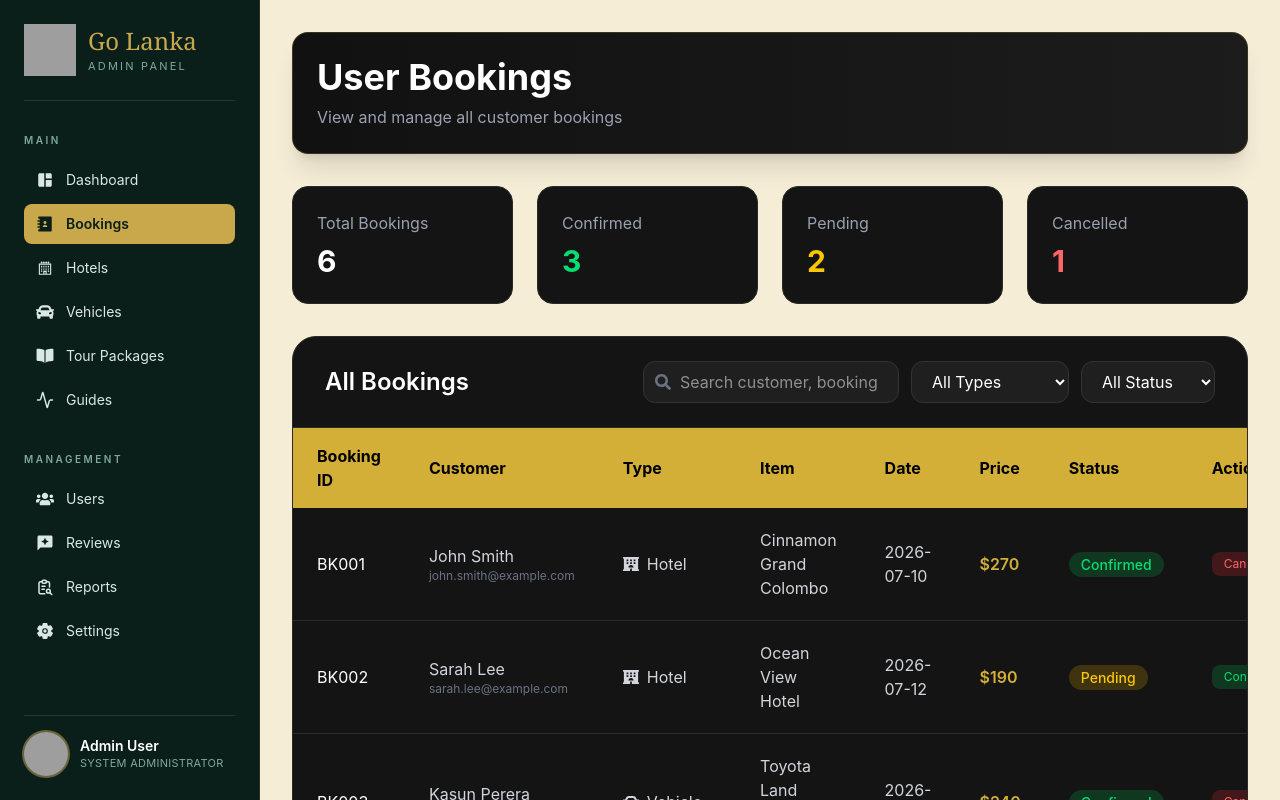
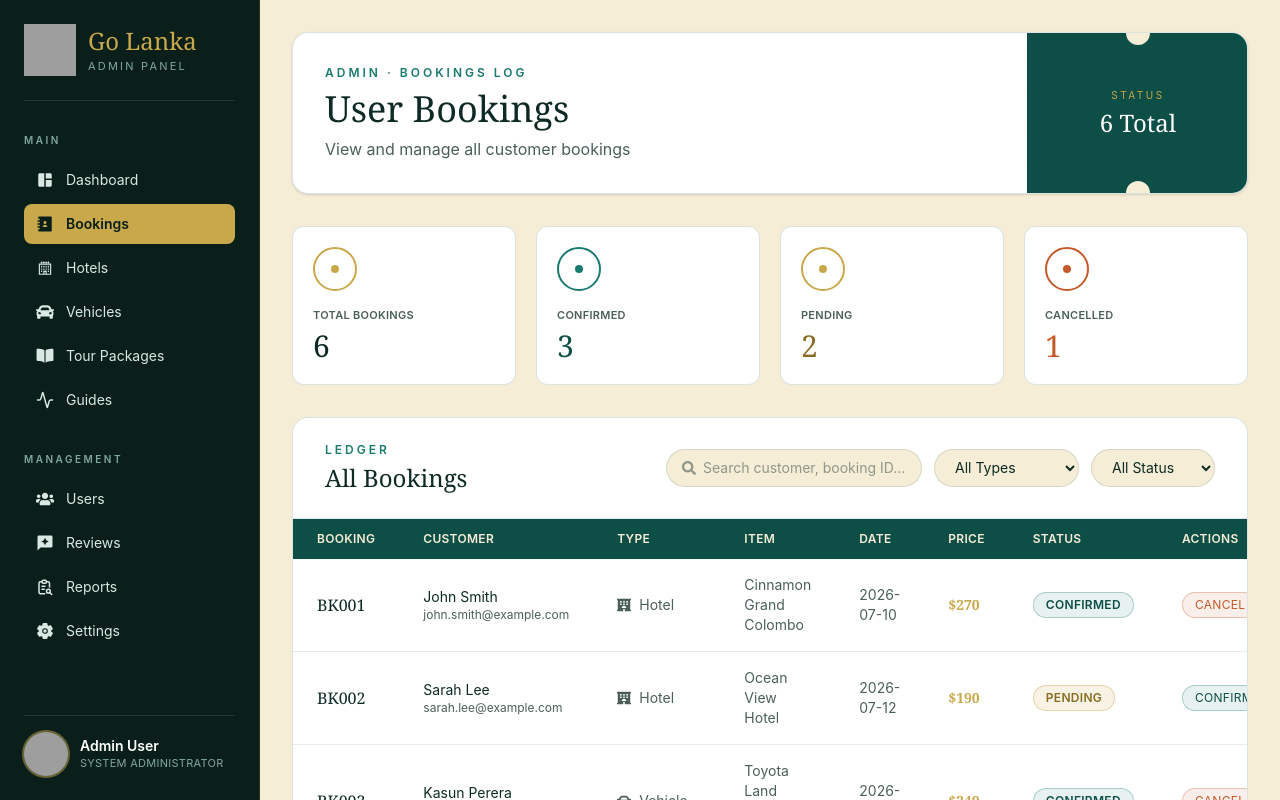
Before and after one commit to Y-Dilshan/Tourism-Management-System, a React (Vite) app in the folder tm_frontend/: page /admin/bookings in a window 1280 px wide. Shown: the top 800 px of the page. Built offline with nearby package versions, Linux system fonts and the light colour scheme; grey boxes are pictures that could not be loaded.

Commit message:
changed admin bookings page ui design

```diff
--- a/tm_frontend/src/pages/admin/adminBookings.jsx
+++ b/tm_frontend/src/pages/admin/adminBookings.jsx
@@ -78,10 +78,11 @@ export default function AdminBookings() {
     "Activity": <FaHiking />,
   };
 
+  // Pill-style status, matching the dashboard's "Confirmed / Pending" ledger badges
   const statusStyle = {
-    "Confirmed": "bg-green-500/20 text-green-400",
-    "Pending": "bg-yellow-500/20 text-yellow-400",
-    "Cancelled": "bg-red-500/20 text-red-400",
+    "Confirmed": "bg-[#1A7A6E]/10 text-[#0D4F46] border-[#1A7A6E]/30",
+    "Pending": "bg-[#C9A84C]/15 text-[#8A6D22] border-[#C9A84C]/40",
+    "Cancelled": "bg-[#C45A2A]/10 text-[#C45A2A] border-[#C45A2A]/30",
   };
 
   const filteredBookings = bookings.filter((b) => {
@@ -109,55 +110,81 @@ export default function AdminBookings() {
 
   return (
     <div>
-      {/* Header */}
-      <div className="bg-gradient-to-r from-[#111111] to-[#1C1C1C] border border-[#D4AF37]/20 rounded-2xl shadow-xl p-6 mb-8 flex justify-between items-center">
-        <div>
-          <h1 className="text-4xl font-bold text-white"> User Bookings </h1>
-          <p className="text-gray-400 mt-2"> View and manage all customer bookings </p>
+      {/* Header — boarding-pass style */}
+      <div className="relative flex bg-white rounded-2xl border border-[#0D4F46]/15 shadow-sm overflow-hidden mb-8">
+        <div className="flex-1 p-8">
+          <p className="uppercase tracking-[0.25em] text-xs text-[#1A7A6E] font-semibold mb-2"> Admin · Bookings Log </p>
+          <h1 className="font-serif text-4xl text-[#0D2A24]"> User Bookings </h1>
+          <p className="text-[#4B5F59] mt-2"> View and manage all customer bookings </p>
+        </div>
+
+        <div className="relative flex flex-col items-center justify-center px-10 border-l-2 border-dashed border-[#0D4F46]/25 bg-[#0D4F46] min-w-[220px]">
+          <div className="absolute -top-3 left-1/2 -translate-x-1/2 w-6 h-6 rounded-full bg-[#F5EDD6]"></div>
+          <div className="absolute -bottom-3 left-1/2 -translate-x-1/2 w-6 h-6 rounded-full bg-[#F5EDD6]"></div>
+          <p className="text-[10px] tracking-[0.25em] uppercase text-[#C9A84C]"> Status </p>
+          <p className="font-serif text-2xl text-white mt-1"> {summary.total} Total </p>
         </div>
       </div>
 
-      {/* Summary cards */}
-      <div className="grid grid-cols-1 md:grid-cols-2 lg:grid-cols-4 gap-6 mb-8">
-        <div className="bg-[#141414] p-6 rounded-2xl border border-[#2A2A2A]">
-          <h3 className="text-gray-400">Total Bookings</h3>
-          <p className="text-white text-3xl font-bold mt-2">{summary.total}</p>
+      {/* Summary cards — stamp style */}
+      <div className="grid grid-cols-1 md:grid-cols-2 lg:grid-cols-4 gap-5 mb-8">
+        <div className="bg-white p-5 rounded-xl border border-[#0D4F46]/15">
+          <div className="w-11 h-11 rounded-full border-2 border-[#C9A84C] flex items-center justify-center mb-4">
+            <span className="w-2 h-2 rounded-full bg-[#C9A84C]" />
+          </div>
+          <p className="uppercase tracking-wide text-[11px] text-[#4B5F59] font-semibold">Total Bookings</p>
+          <p className="font-serif text-3xl text-[#0D2A24] mt-1">{summary.total}</p>
         </div>
-        <div className="bg-[#141414] p-6 rounded-2xl border border-[#2A2A2A]">
-          <h3 className="text-gray-400">Confirmed</h3>
-          <p className="text-green-400 text-3xl font-bold mt-2">{summary.confirmed}</p>
+
+        <div className="bg-white p-5 rounded-xl border border-[#0D4F46]/15">
+          <div className="w-11 h-11 rounded-full border-2 border-[#1A7A6E] flex items-center justify-center mb-4">
+            <span className="w-2 h-2 rounded-full bg-[#1A7A6E]" />
+          </div>
+          <p className="uppercase tracking-wide text-[11px] text-[#4B5F59] font-semibold">Confirmed</p>
+          <p className="font-serif text-3xl text-[#0D4F46] mt-1">{summary.confirmed}</p>
         </div>
-        <div className="bg-[#141414] p-6 rounded-2xl border border-[#2A2A2A]">
-          <h3 className="text-gray-400">Pending</h3>
-          <p className="text-yellow-400 text-3xl font-bold mt-2">{summary.pending}</p>
+
+        <div className="bg-white p-5 rounded-xl border border-[#0D4F46]/15">
+          <div className="w-11 h-11 rounded-full border-2 border-[#C9A84C] flex items-center justify-center mb-4">
+            <span className="w-2 h-2 rounded-full bg-[#C9A84C]" />
+          </div>
+          <p className="uppercase tracking-wide text-[11px] text-[#4B5F59] font-semibold">Pending</p>
+          <p className="font-serif text-3xl text-[#8A6D22] mt-1">{summary.pending}</p>
         </div>
-        <div className="bg-[#141414] p-6 rounded-2xl border border-[#2A2A2A]">
-          <h3 className="text-gray-400">Cancelled</h3>
-          <p className="text-red-400 text-3xl font-bold mt-2">{summary.cancelled}</p>
+
+        <div className="bg-white p-5 rounded-xl border border-[#0D4F46]/15">
+          <div className="w-11 h-11 rounded-full border-2 border-[#C45A2A] flex items-center justify-center mb-4">
+            <span className="w-2 h-2 rounded-full bg-[#C45A2A]" />
+          </div>
+          <p className="uppercase tracking-wide text-[11px] text-[#4B5F59] font-semibold">Cancelled</p>
+          <p className="font-serif text-3xl text-[#C45A2A] mt-1">{summary.cancelled}</p>
         </div>
       </div>
 
-      {/* Bookings table */}
-      <div className="bg-[#141414] rounded-3xl border border-[#2A2A2A] overflow-hidden mb-8">
-        <div className="flex flex-col md:flex-row justify-between items-start md:items-center gap-4 px-8 py-6 border-b border-[#2A2A2A]">
-          <h2 className="text-2xl text-white font-semibold"> All Bookings </h2>
+      {/* Bookings table — ledger style */}
+      <div className="bg-white rounded-2xl border border-[#0D4F46]/15 overflow-hidden mb-8">
+        <div className="flex flex-col md:flex-row justify-between items-start md:items-center gap-4 px-8 py-6 border-b border-[#0D4F46]/15">
+          <div>
+            <p className="uppercase tracking-[0.25em] text-xs text-[#1A7A6E] font-semibold"> Ledger </p>
+            <h2 className="font-serif text-2xl text-[#0D2A24] mt-1"> All Bookings </h2>
+          </div>
 
           <div className="flex flex-col md:flex-row gap-3 w-full md:w-auto">
             <div className="relative">
-              <FaSearch className="absolute left-3 top-1/2 -translate-y-1/2 text-gray-500" />
+              <FaSearch className="absolute left-4 top-1/2 -translate-y-1/2 text-[#4B5F59]/60 text-sm" />
               <input
                 type="text"
-                placeholder="Search customer, booking ID..."
+                placeholder="Search customer, booking ID…"
                 value={search}
                 onChange={(e) => setSearch(e.target.value)}
-                className="bg-[#1F1F1F] text-white pl-9 pr-4 py-2 rounded-xl border border-[#333333] outline-none focus:border-[#D4AF37] w-full md:w-64"
+                className="bg-[#F5EDD6] text-[#0D2A24] placeholder-[#4B5F59]/60 pl-9 pr-4 py-2 rounded-full border border-[#0D4F46]/15 outline-none focus:border-[#C9A84C] w-full md:w-64 text-sm"
               />
             </div>
 
             <select
               value={typeFilter}
               onChange={(e) => setTypeFilter(e.target.value)}
-              className="bg-[#1F1F1F] text-white px-4 py-2 rounded-xl border border-[#333333] outline-none focus:border-[#D4AF37]"
+              className="bg-[#F5EDD6] text-[#0D2A24] px-4 py-2 rounded-full border border-[#0D4F46]/15 outline-none focus:border-[#C9A84C] text-sm"
             >
               <option value="All">All Types</option>
               <option value="Hotel">Hotel</option>
@@ -169,7 +196,7 @@ export default function AdminBookings() {
             <select
               value={statusFilter}
               onChange={(e) => setStatusFilter(e.target.value)}
-              className="bg-[#1F1F1F] text-white px-4 py-2 rounded-xl border border-[#333333] outline-none focus:border-[#D4AF37]"
+              className="bg-[#F5EDD6] text-[#0D2A24] px-4 py-2 rounded-full border border-[#0D4F46]/15 outline-none focus:border-[#C9A84C] text-sm"
             >
               <option value="All">All Status</option>
               <option value="Confirmed">Confirmed</option>
@@ -182,52 +209,52 @@ export default function AdminBookings() {
         <div className="overflow-x-auto">
           <table className="w-full">
             <thead>
-              <tr className="bg-[#D4AF37] text-black">
-                <th className="px-6 py-4 text-left">Booking ID</th>
-                <th className="px-6 py-4 text-left">Customer</th>
-                <th className="px-6 py-4 text-left">Type</th>
-                <th className="px-6 py-4 text-left">Item</th>
-                <th className="px-6 py-4 text-left">Date</th>
-                <th className="px-6 py-4 text-left">Price</th>
-                <th className="px-6 py-4 text-left">Status</th>
-                <th className="px-6 py-4 text-left">Actions</th>
+              <tr className="bg-[#0D4F46] text-[#F5EDD6]">
+                <th className="px-6 py-3 text-left text-xs uppercase tracking-wide font-semibold">Booking</th>
+                <th className="px-6 py-3 text-left text-xs uppercase tracking-wide font-semibold">Customer</th>
+                <th className="px-6 py-3 text-left text-xs uppercase tracking-wide font-semibold">Type</th>
+                <th className="px-6 py-3 text-left text-xs uppercase tracking-wide font-semibold">Item</th>
+                <th className="px-6 py-3 text-left text-xs uppercase tracking-wide font-semibold">Date</th>
+                <th className="px-6 py-3 text-left text-xs uppercase tracking-wide font-semibold">Price</th>
+                <th className="px-6 py-3 text-left text-xs uppercase tracking-wide font-semibold">Status</th>
+                <th className="px-6 py-3 text-left text-xs uppercase tracking-wide font-semibold">Actions</th>
               </tr>
             </thead>
 
             <tbody>
               {filteredBookings.length === 0 ? (
                 <tr>
-                  <td colSpan="8" className="px-6 py-10 text-center text-gray-500">
+                  <td colSpan="8" className="px-6 py-10 text-center text-[#4B5F59] text-sm">
                     No bookings match your filters.
                   </td>
                 </tr>
               ) : (
                 filteredBookings.map((b) => (
-                  <tr key={b.id} className="border-b border-[#2A2A2A] hover:bg-[#1C1C1C]">
-                    <td className="px-6 py-5 text-white">{b.id}</td>
-                    <td className="px-6 py-5 text-gray-300">
-                      <div>{b.customer}</div>
-                      <div className="text-xs text-gray-500">{b.email}</div>
+                  <tr key={b.id} className="border-b border-[#0D4F46]/10 hover:bg-[#F5EDD6]/70">
+                    <td className="px-6 py-4 font-serif text-[#0D2A24]">{b.id}</td>
+                    <td className="px-6 py-4 text-sm">
+                      <div className="text-[#0D2A24]">{b.customer}</div>
+                      <div className="text-xs text-[#4B5F59]">{b.email}</div>
                     </td>
-                    <td className="px-6 py-5 text-gray-300">
+                    <td className="px-6 py-4 text-[#4B5F59] text-sm">
                       <div className="flex items-center gap-2">
                         {typeIcon[b.type]} {b.type}
                       </div>
                     </td>
-                    <td className="px-6 py-5 text-gray-300">{b.item}</td>
-                    <td className="px-6 py-5 text-gray-300">{b.date}</td>
-                    <td className="px-6 py-5 text-[#D4AF37] font-semibold">${b.price}</td>
-                    <td className="px-6 py-5">
-                      <span className={`px-3 py-1 rounded-full text-sm font-medium ${statusStyle[b.status]}`}>
+                    <td className="px-6 py-4 text-[#4B5F59] text-sm">{b.item}</td>
+                    <td className="px-6 py-4 text-[#4B5F59] text-sm">{b.date}</td>
+                    <td className="px-6 py-4 font-serif text-[#C9A84C] font-semibold text-sm">${b.price}</td>
+                    <td className="px-6 py-4">
+                      <span className={`inline-block px-3 py-1 rounded-full text-xs uppercase tracking-wide font-semibold border ${statusStyle[b.status]}`}>
                         {b.status}
                       </span>
                     </td>
-                    <td className="px-6 py-5">
+                    <td className="px-6 py-4">
                       <div className="flex gap-2">
                         {b.status !== "Confirmed" && (
                           <button
                             onClick={() => updateStatus(b.id, "Confirmed")}
-                            className="text-xs bg-green-500/20 text-green-400 px-3 py-1 rounded-lg hover:bg-green-500/30"
+                            className="text-xs uppercase tracking-wide bg-[#1A7A6E]/10 text-[#0D4F46] border border-[#1A7A6E]/30 px-3 py-1 rounded-full hover:bg-[#1A7A6E]/20 transition"
                           >
                             Confirm
                           </button>
@@ -235,7 +262,7 @@ export default function AdminBookings() {
                         {b.status !== "Cancelled" && (
                           <button
                             onClick={() => updateStatus(b.id, "Cancelled")}
-                            className="text-xs bg-red-500/20 text-red-400 px-3 py-1 rounded-lg hover:bg-red-500/30"
+                            className="text-xs uppercase tracking-wide bg-[#C45A2A]/10 text-[#C45A2A] border border-[#C45A2A]/30 px-3 py-1 rounded-full hover:bg-[#C45A2A]/20 transition"
                           >
                             Cancel
                           </button>
```
